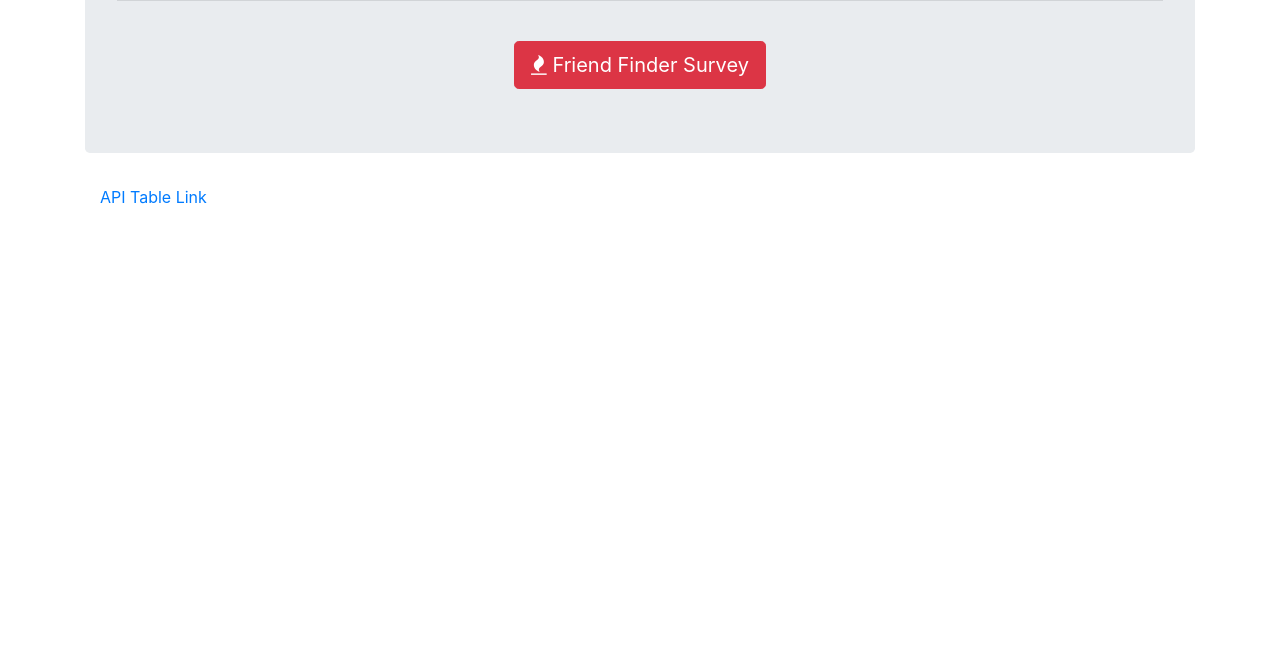
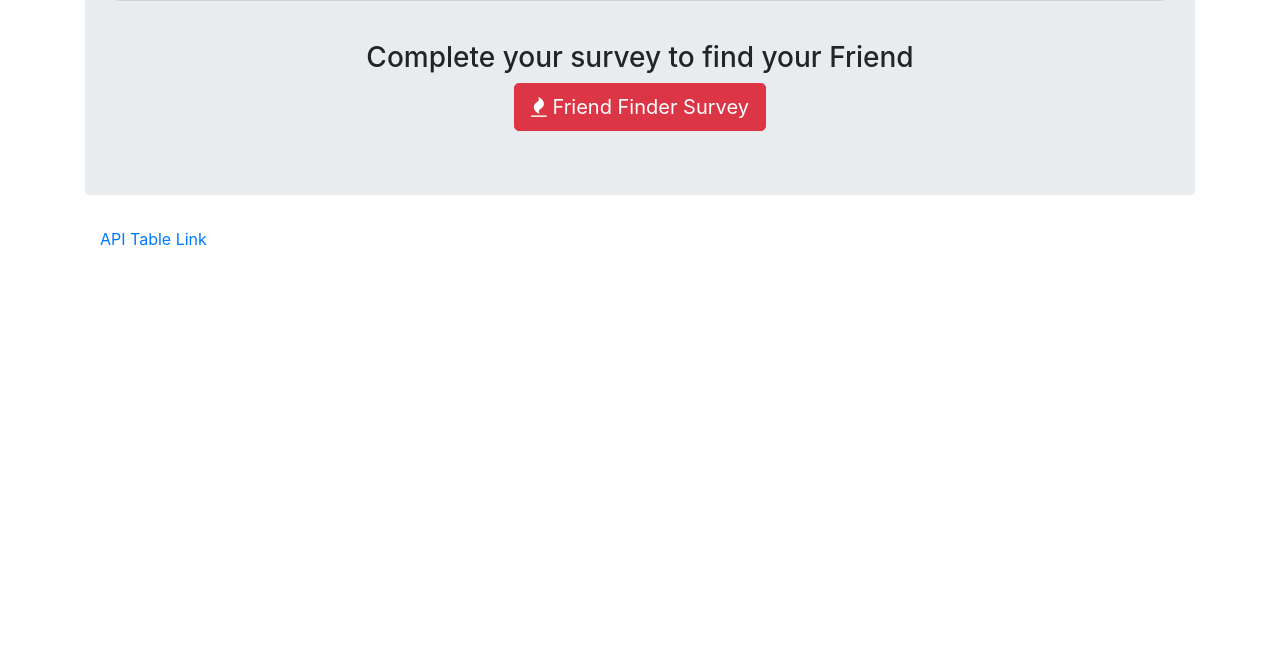
Before and after one commit to tonywaterfieldrva/friend_finder, a website: page appFolder/public/home.html in a window 1280 px wide. Shown: the part 128-800 px from the top of the page. Drawn offline with nearby package versions, Linux system fonts and the light colour scheme.

Commit message:
updating home.html header text

```diff
--- a/appFolder/public/home.html
+++ b/appFolder/public/home.html
@@ -17,7 +17,7 @@
       <h1 class="text-center"><span class="fa fa-fire"></span> FriendFinder </h1>
       <hr>
       <br>
-
+      <h3 class="text-center">Complete your survey to find your Friend</h3>
       <div class="text-center">
         <a href="/survey"><button class="btn btn-lg btn-danger"><span class="fa fa-fire"></span> Friend Finder Survey</button></a>
       </div>
```
